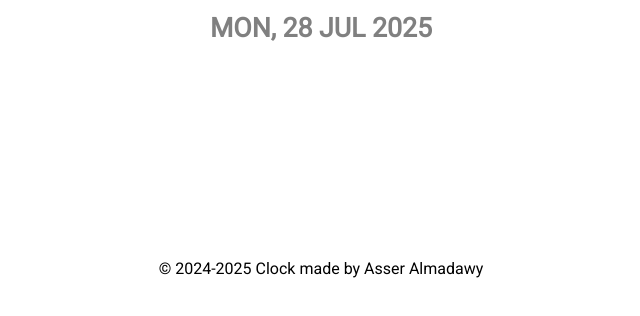
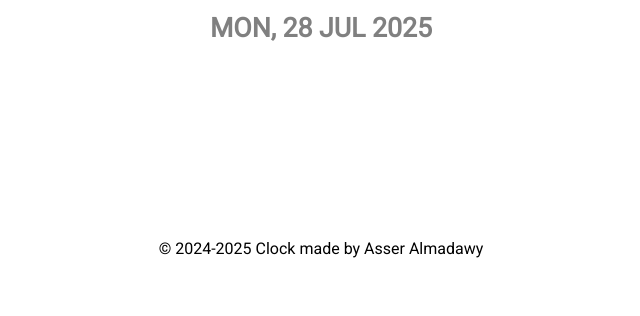
Before and after one commit to AsserAlmadawy/clock-web-app, a plain HTML site: page index.html in a window 1280 px wide. Shown: the part 446-762 px from the top of the page, without its empty margins (319-959 px from the left). Drawn offline with Linux system fonts and the light colour scheme.

Commit message:
Clock Web App

```diff
--- a/styles.css
+++ b/styles.css
@@ -219,7 +219,7 @@ button {
 
 .copyright {
   font-size: 12pt;
-  translate: 0 200px;
+  translate: 0 180px;
   font-weight: lighter;
 }
 
```
